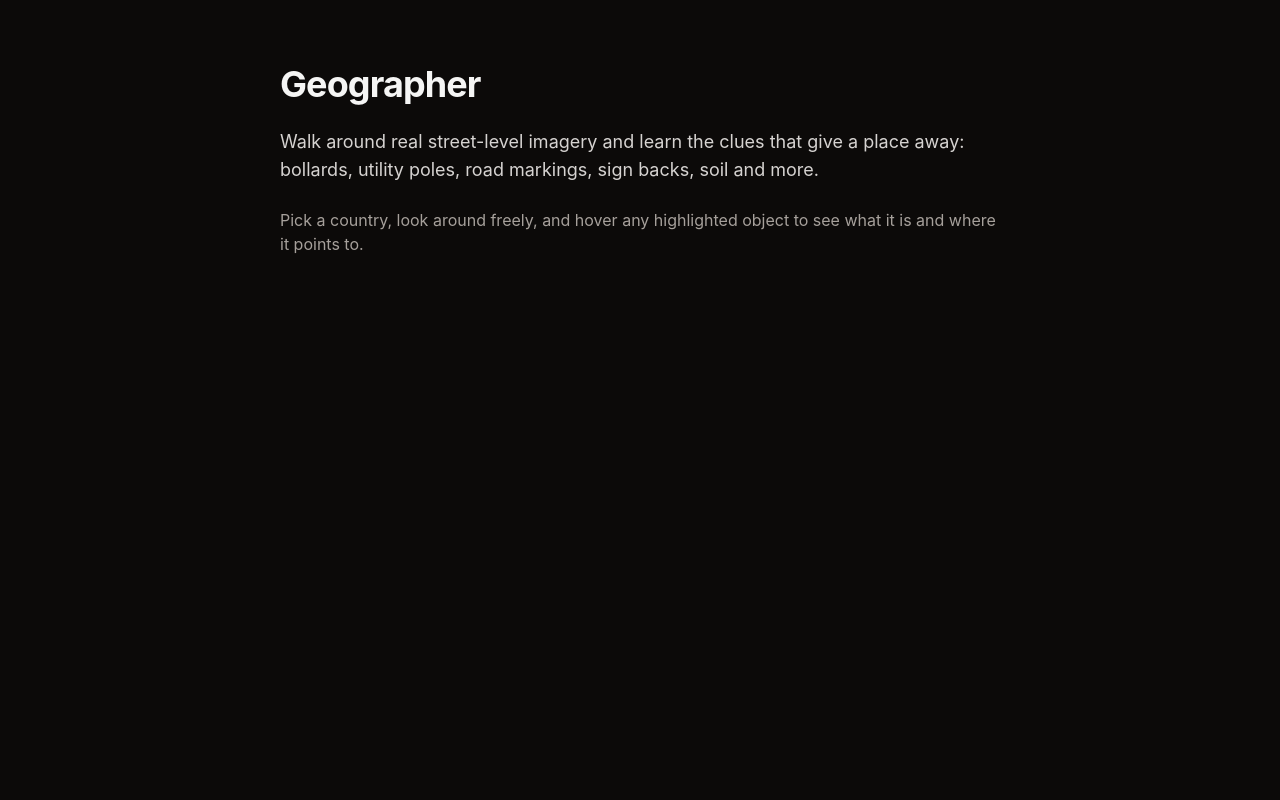
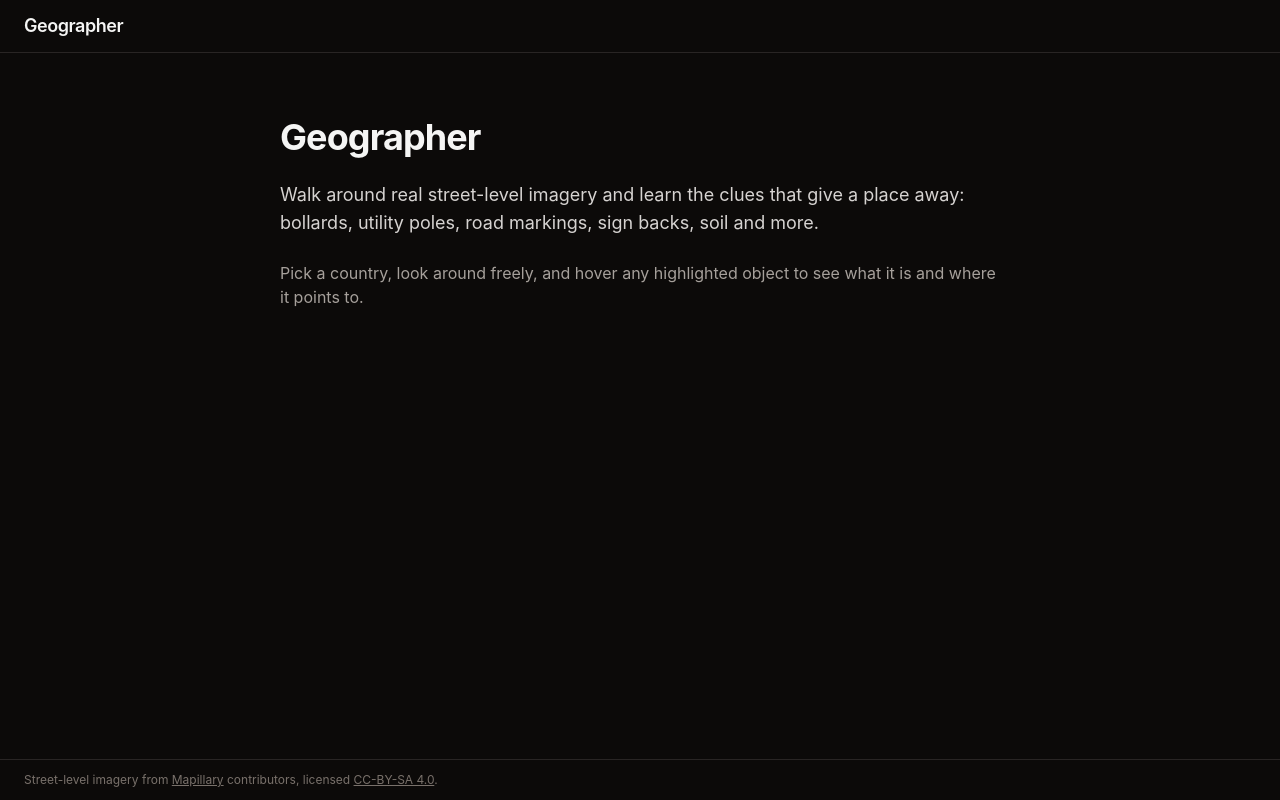
Before and after one commit to grvig/geographer, a React (Vite) app in the folder web/: page / in a window 1280 px wide. Built offline with nearby package versions, Linux system fonts and the light colour scheme.

Commit message:
Added app layout with header, footer and not-found page

```diff
--- /dev/null
+++ b/web/src/components/Layout.tsx
@@ -0,0 +1,33 @@
+import { Link, Outlet } from "react-router";
+
+export default function Layout() {
+  return (
+    <div className="flex h-full flex-col">
+      <header className="flex items-center gap-6 border-b border-stone-800 px-6 py-3">
+        <Link to="/" className="text-lg font-semibold tracking-tight">
+          Geographer
+        </Link>
+      </header>
+      <main className="flex min-h-0 flex-1 flex-col">
+        <Outlet />
+      </main>
+      <footer className="border-t border-stone-800 px-6 py-3 text-xs text-stone-500">
+        Street-level imagery from{" "}
+        <a
+          className="underline hover:text-stone-300"
+          href="https://www.mapillary.com"
+        >
+          Mapillary
+        </a>{" "}
+        contributors, licensed{" "}
+        <a
+          className="underline hover:text-stone-300"
+          href="https://creativecommons.org/licenses/by-sa/4.0/"
+        >
+          CC-BY-SA 4.0
+        </a>
+        .
+      </footer>
+    </div>
+  );
+}
--- a/web/src/pages/HomePage.tsx
+++ b/web/src/pages/HomePage.tsx
@@ -1,6 +1,6 @@
 export default function HomePage() {
   return (
-    <main className="mx-auto flex max-w-3xl flex-col gap-6 px-6 py-16">
+    <section className="mx-auto flex max-w-3xl flex-col gap-6 px-6 py-16">
       <h1 className="text-4xl font-bold tracking-tight">Geographer</h1>
       <p className="text-lg text-stone-300">
         Walk around real street-level imagery and learn the clues that give a
@@ -11,6 +11,6 @@ export default function HomePage() {
         Pick a country, look around freely, and hover any highlighted object to
         see what it is and where it points to.
       </p>
-    </main>
+    </section>
   );
 }
--- /dev/null
+++ b/web/src/pages/NotFoundPage.tsx
@@ -0,0 +1,16 @@
+import { Link } from "react-router";
+
+export default function NotFoundPage() {
+  return (
+    <section className="mx-auto flex max-w-3xl flex-col gap-4 px-6 py-16">
+      <h1 className="text-3xl font-bold">Page not found</h1>
+      <p className="text-stone-400">
+        There is nothing at this address. It may have moved, or the link may be
+        mistyped.
+      </p>
+      <Link to="/" className="text-accent underline">
+        Back to the start
+      </Link>
+    </section>
+  );
+}
--- a/web/src/routes.tsx
+++ b/web/src/routes.tsx
@@ -1,9 +1,20 @@
 import type { RouteObject } from "react-router";
+import Layout from "./components/Layout";
 import HomePage from "./pages/HomePage";
+import NotFoundPage from "./pages/NotFoundPage";
 
 export const routes: RouteObject[] = [
   {
-    path: "/",
-    element: <HomePage />,
+    element: <Layout />,
+    children: [
+      {
+        index: true,
+        element: <HomePage />,
+      },
+      {
+        path: "*",
+        element: <NotFoundPage />,
+      },
+    ],
   },
 ];
```
Also changed, not shown: 1 other file (tests, documents, lock files or other folders).
